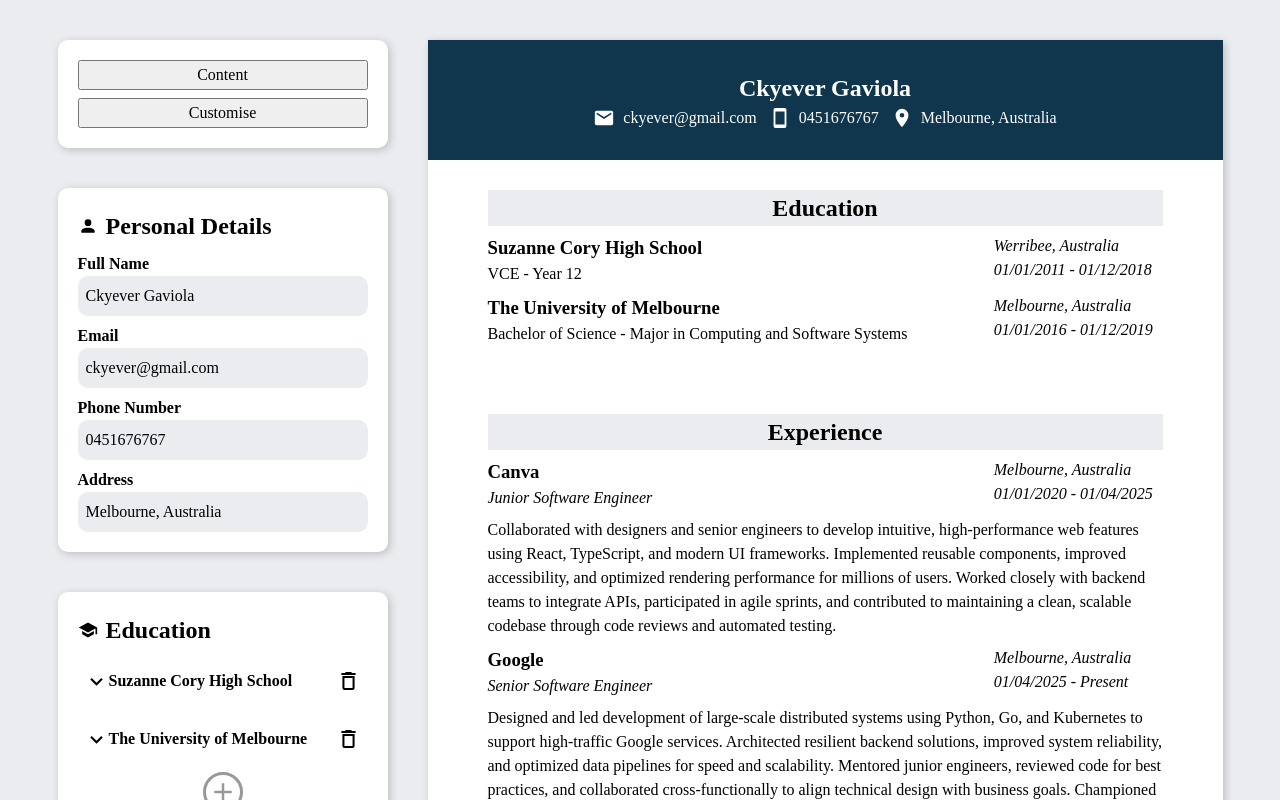
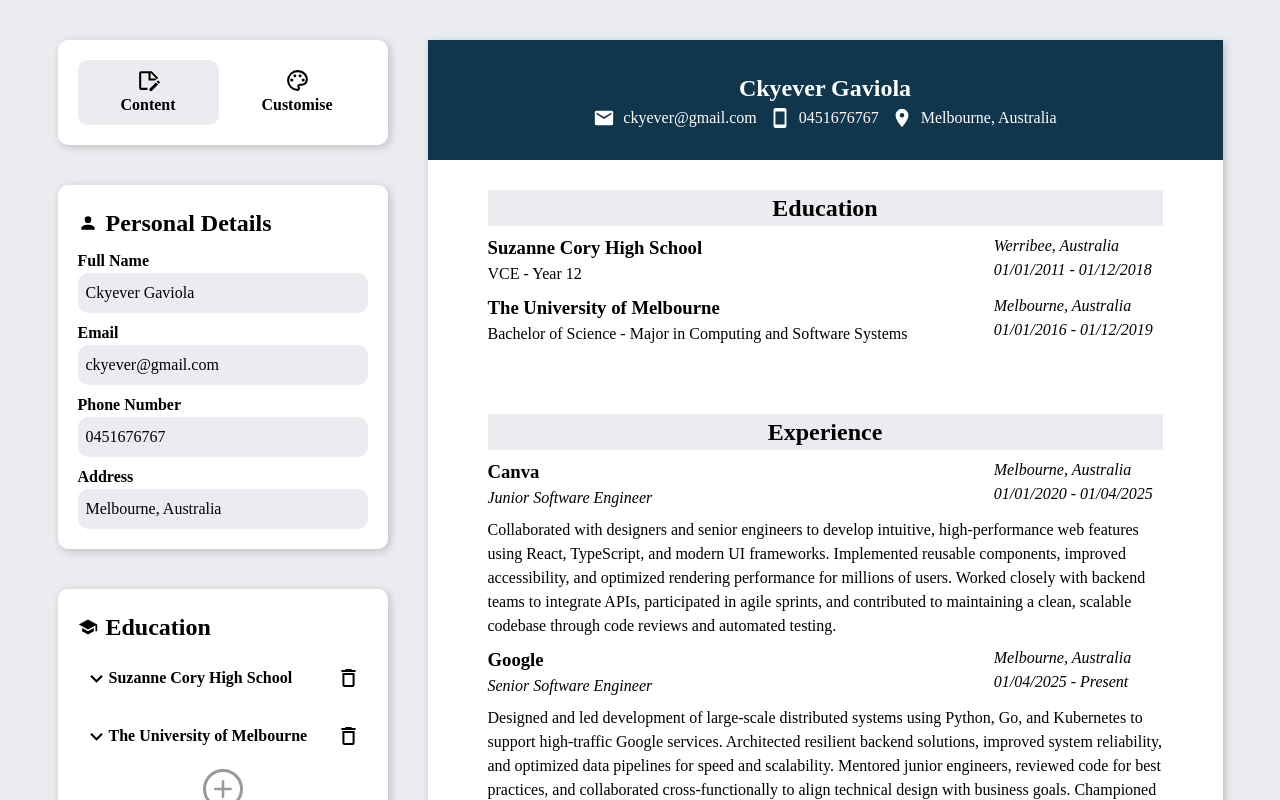
Before and after one commit to ckyever/cv-application, a React (Vite) app: page / in a window 1280 px wide. Shown: the top 800 px of the page. Built offline with nearby package versions, Linux system fonts and the light colour scheme.

Commit message:
Add styling to edit switcher

```diff
--- a/src/components/EditSwitcher.jsx
+++ b/src/components/EditSwitcher.jsx
@@ -1,22 +1,35 @@
+import { useState } from "react";
+
 import "../styles/EditSwitcher.css";
+import contentIcon from "../assets/note-edit-outline.svg";
+import customiseIcon from "../assets/palette-outline.svg";
 
 import { SIDEBAR_MODE } from "../constants.js";
 
 function EditSwitcher({ handleSwitch }) {
+  const [selectedId, setSelectedId] = useState(SIDEBAR_MODE.content);
   return (
     <div className="edit-switcher card">
       <button
+        id={SIDEBAR_MODE.content}
+        className={selectedId === SIDEBAR_MODE.content && "selected"}
         onClick={() => {
           handleSwitch(SIDEBAR_MODE.content);
+          setSelectedId(SIDEBAR_MODE.content);
         }}
       >
+        <img className="icon" src={contentIcon} alt="content icon" />
         Content
       </button>
       <button
+        id={SIDEBAR_MODE.customise}
+        className={selectedId === SIDEBAR_MODE.customise && "selected"}
         onClick={() => {
           handleSwitch(SIDEBAR_MODE.customise);
+          setSelectedId(SIDEBAR_MODE.customise);
         }}
       >
+        <img className="icon" src={customiseIcon} alt="customise icon" />
         Customise
       </button>
     </div>
--- a/src/styles/EditSwitcher.css
+++ b/src/styles/EditSwitcher.css
@@ -0,0 +1,25 @@
+.edit-switcher.card {
+  display: grid;
+  grid-template-columns: 1fr 1fr;
+}
+
+.edit-switcher.card button {
+  display: flex;
+  flex-direction: column;
+  justify-content: center;
+  align-items: center;
+  background-color: transparent;
+  border: none;
+  border-radius: var(--rounded-corners);
+  padding: 8px;
+  font-weight: 600;
+  cursor: pointer;
+}
+
+.edit-switcher.card button.selected {
+  background-color: var(--main-background-color);
+}
+
+.edit-switcher.card .icon {
+  width: 25px;
+}
```
Also changed, not shown: src/assets/note-edit-outline.svg (added), src/assets/palette-outline.svg (added).
